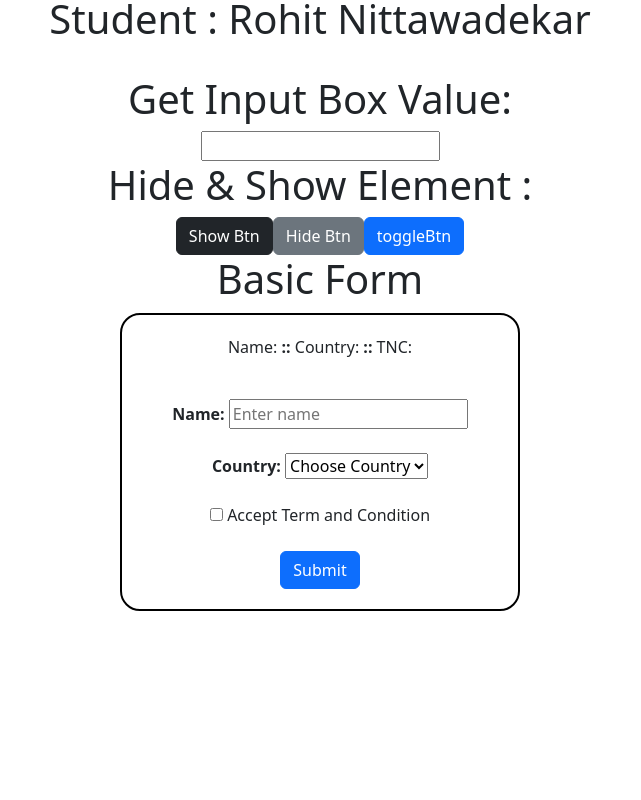
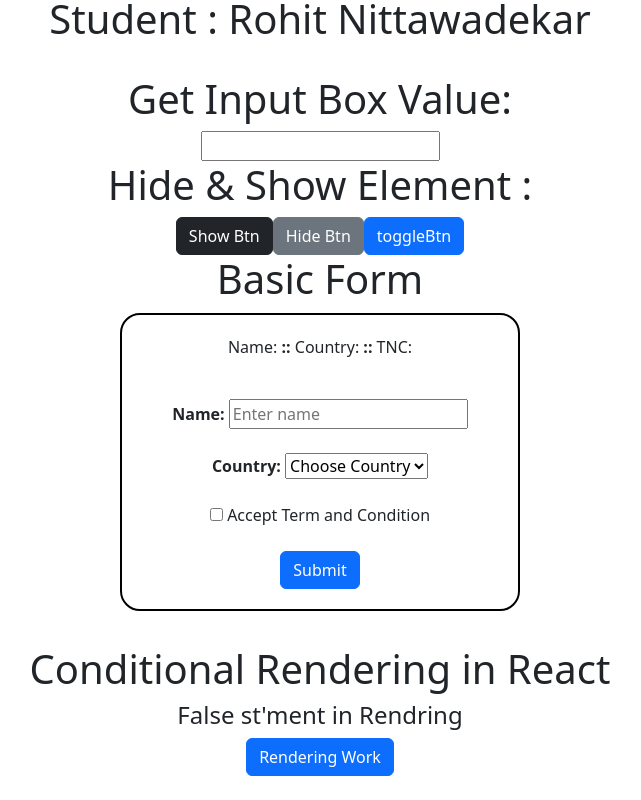
Before and after one commit to Rohit3920/React-practise, a React (Create React App) app: page / in a window 1280 px wide. Shown: the part 559-1359 px from the top of the page, without its empty margins (320-961 px from the left). Before the commit the page ends 1204 px from the top, so only its background shows below. Built offline with nearby package versions, Linux system fonts and the light colour scheme.

Commit message:
Conditional Randering working onClick event

```diff
--- a/src/App.js
+++ b/src/App.js
@@ -10,6 +10,7 @@ import PropsClass from './Component/PropsClass'
 import GetInputValue from './Component/GetInputValue'
 import HideShowElement from './Component/HideShowElement';
 import BasicForm from './Component/BasicForm';
+import CondRendering from './Component/CondRendering'
 
 function App() {
 
@@ -34,6 +35,8 @@ function App() {
 
     <BasicForm /><br />
 
+    <CondRendering /><br />
+
 
 
     </div>
--- /dev/null
+++ b/src/Component/CondRendering.js
@@ -0,0 +1,22 @@
+import { useState } from "react";
+import { Button } from "react-bootstrap";
+
+function CondRendering(){
+    const [logged, setLogged] = useState(false);
+
+
+    return(
+        <div>
+            <h1>Conditional Rendering in React</h1>
+
+        {
+            logged ? <h3>True st'ment in Rendring</h3>: <h4>False st'ment in Rendring</h4>
+        }
+
+            <Button onClick={()=> {
+                setLogged(!logged)
+            }}>Rendering Work</Button>
+        </div>
+    )
+}
+export default CondRendering;
```
